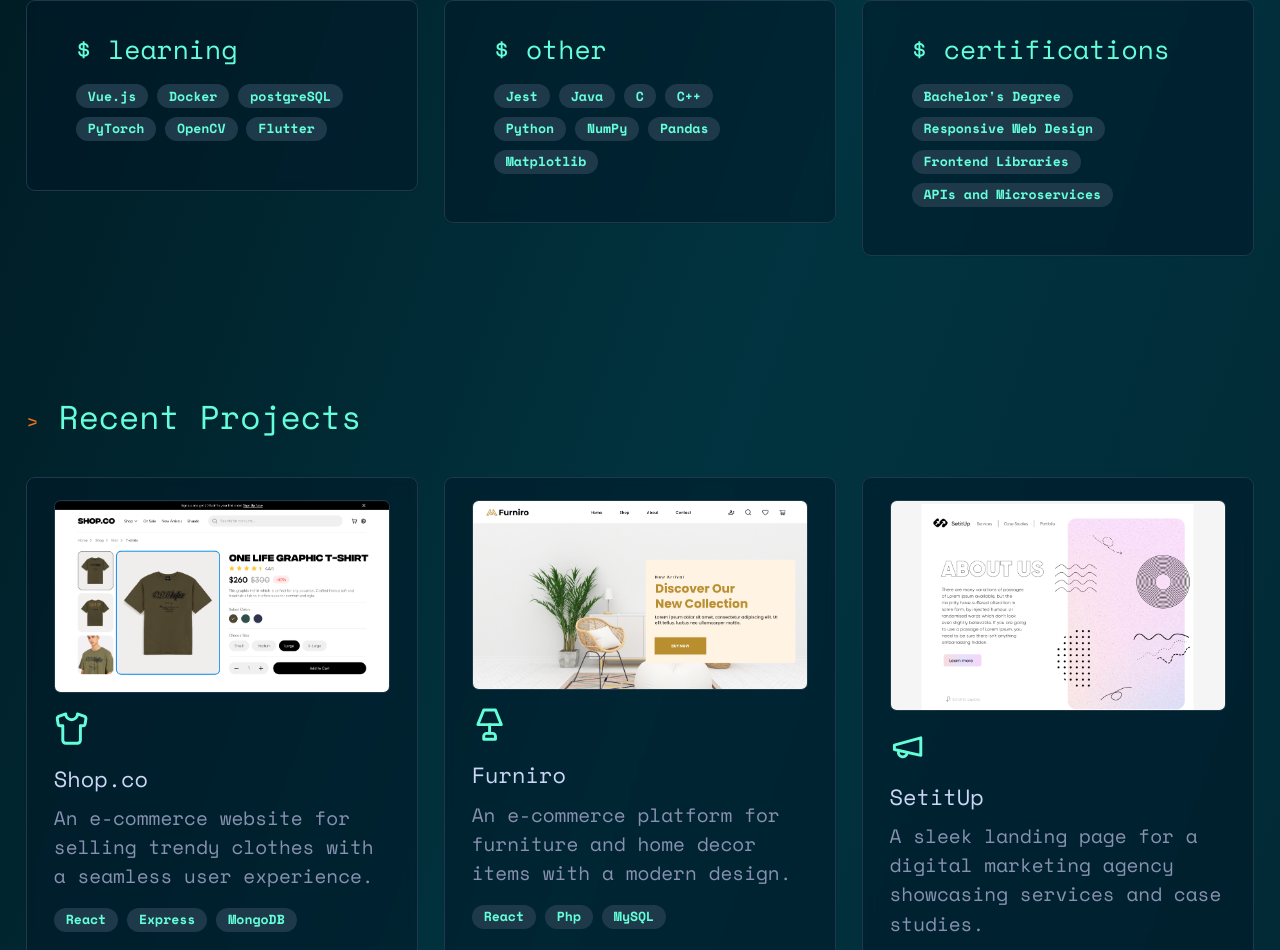
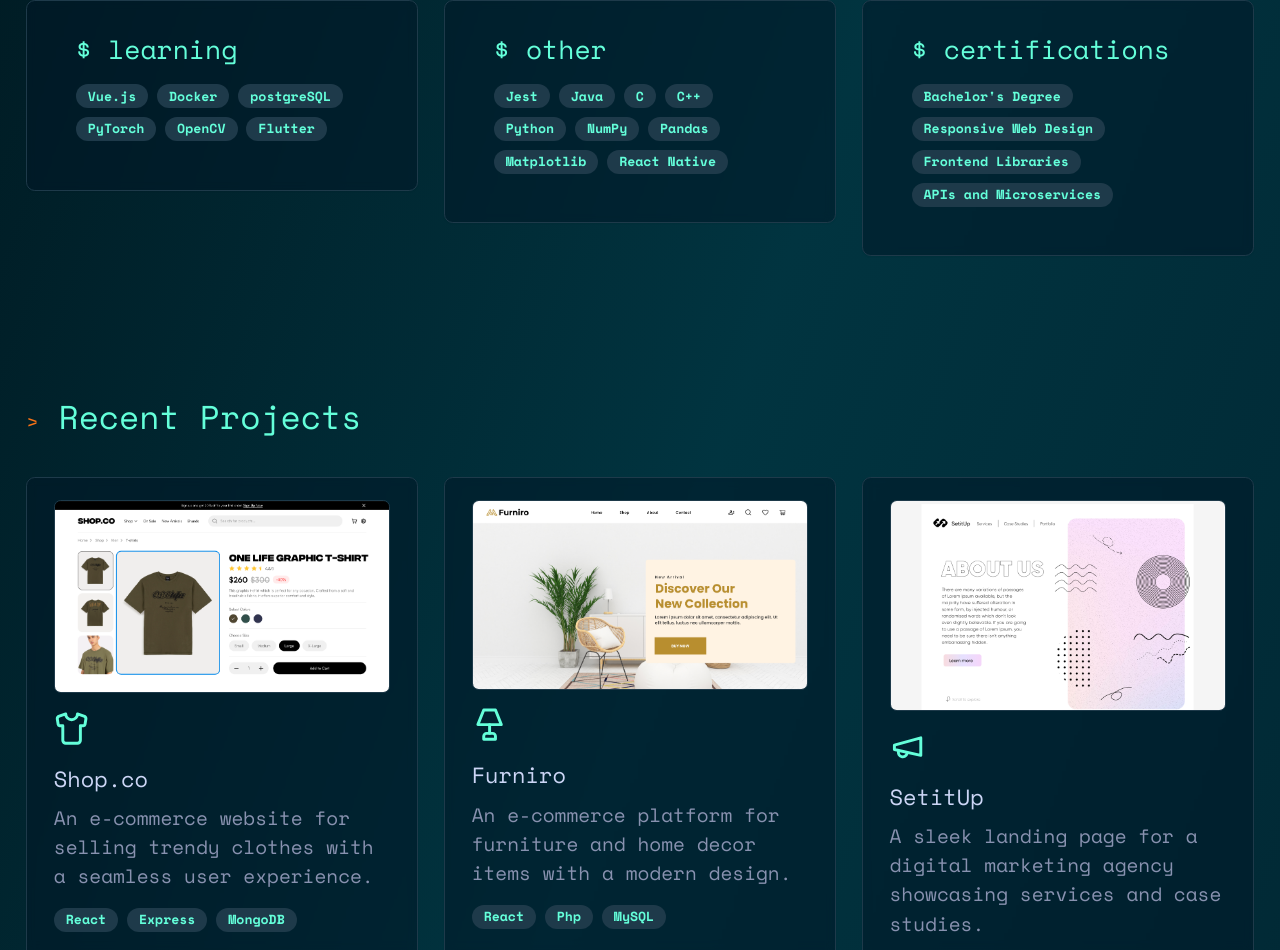
Before and after one commit to SOf1AN3/Portfolio, a React (Vite) app: page / in a window 1280 px wide. Shown: the part 1147-2097 px from the top of the page. Built offline with nearby package versions, Linux system fonts and the light colour scheme; a web font is replaced by a local one.

Commit message:
Added react native'

```diff
--- a/src/App.jsx
+++ b/src/App.jsx
@@ -110,7 +110,7 @@ function App() {
     backend: ['Node.js', 'Express.js', 'MongoDB', 'Django', 'Firebase', 'MySQL', 'deno'],
     tools: ['Git & GitHub', 'Webpack', 'Vite', 'Figma', 'Photoshop', 'Bootstrap Studio'],
     learning: ['Vue.js', 'Docker', 'postgreSQL', 'PyTorch', 'OpenCV', 'Flutter'],
-    other: ['Jest', 'Java', 'C', 'C++', 'Python', 'NumPy', 'Pandas', 'Matplotlib'],
+    other: ['Jest', 'Java', 'C', 'C++', 'Python', 'NumPy', 'Pandas', 'Matplotlib', 'React Native'],
 
     certifications: ['Bachelor\'s Degree', 'Responsive Web Design', 'Frontend Libraries', 'APIs and Microservices'],
 
```
